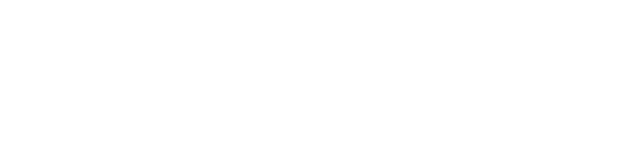
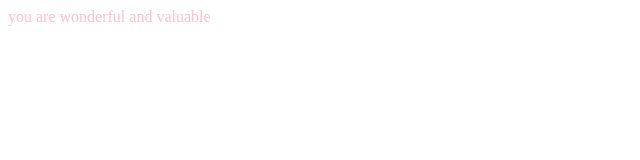
Before and after one commit to DebTheDev/crispy-engine, a plain HTML site: page index.html in a window 1280 px wide. Shown: the whole page, without its empty margins (0-640 px from the left). Drawn offline with Linux system fonts and the light colour scheme.

Commit message:
first commit

```diff
--- a/index.html
+++ b/index.html
@@ -8,6 +8,6 @@
     <title>Document</title>
 </head>
 <body>
-
+    you are wonderful and valuable
 </body>
 </html>
```
Also changed, not shown: 1 other file.
